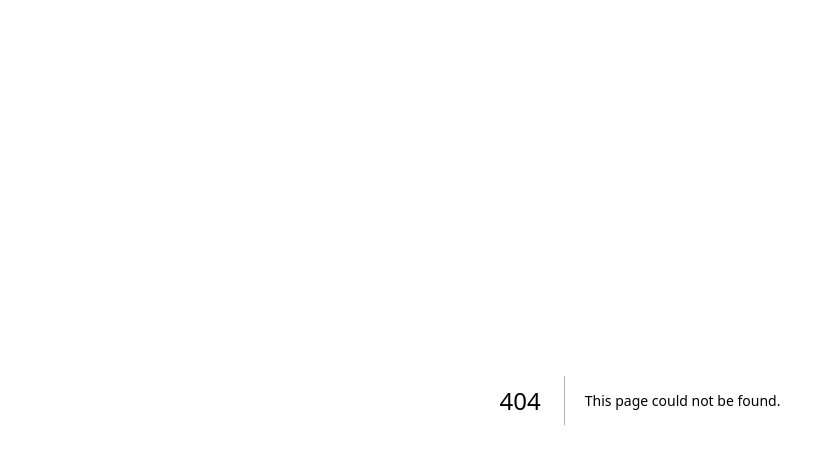
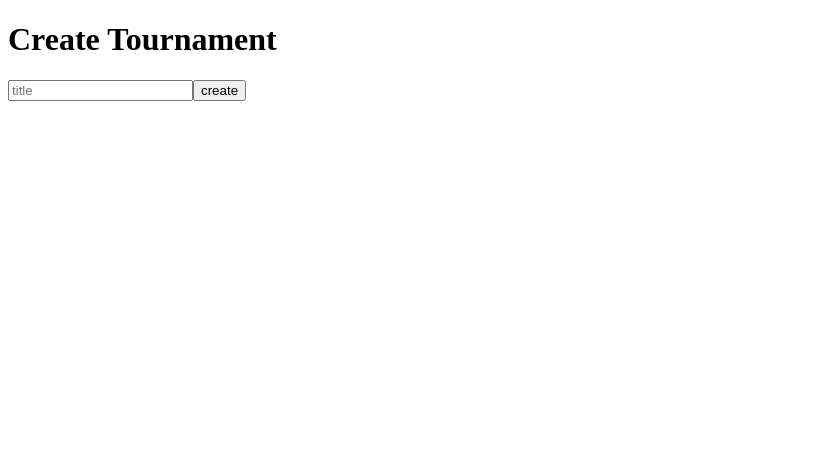
Before and after one commit to jonaboy19/NECSITE, a Next.js app: page /tournaments/create in a window 1280 px wide. Before the commit this address had no page. Shown: the top 464 px of the page, without its empty margins (0-835 px from the left). Built offline with nearby package versions, Linux system fonts and the light colour scheme; no server answers.

Commit message:
Add minimal tournament create page

```diff
--- /dev/null
+++ b/app/tournaments/create/page.tsx
@@ -0,0 +1,22 @@
+'use client'
+import { useState } from 'react'
+import { createClient } from '@/lib/supabase/client'
+import { slugify } from '@/lib/slugify'
+
+export default function CreateTournament(){
+ const supabase=createClient()
+ const [title,setTitle]=useState('')
+ const create=async()=>{
+  const {data}=await supabase.auth.getUser()
+  if(!data.user) return alert('login')
+  await supabase.from('tournaments').insert({title,slug:slugify(title),host_id:data.user.id,status:'registration_open'})
+  alert('done')
+ }
+ return(
+  <div className='p-6'>
+   <h1>Create Tournament</h1>
+   <input value={title} onChange={e=>setTitle(e.target.value)} placeholder='title'/>
+   <button onClick={create}>create</button>
+  </div>
+ )
+}
```
